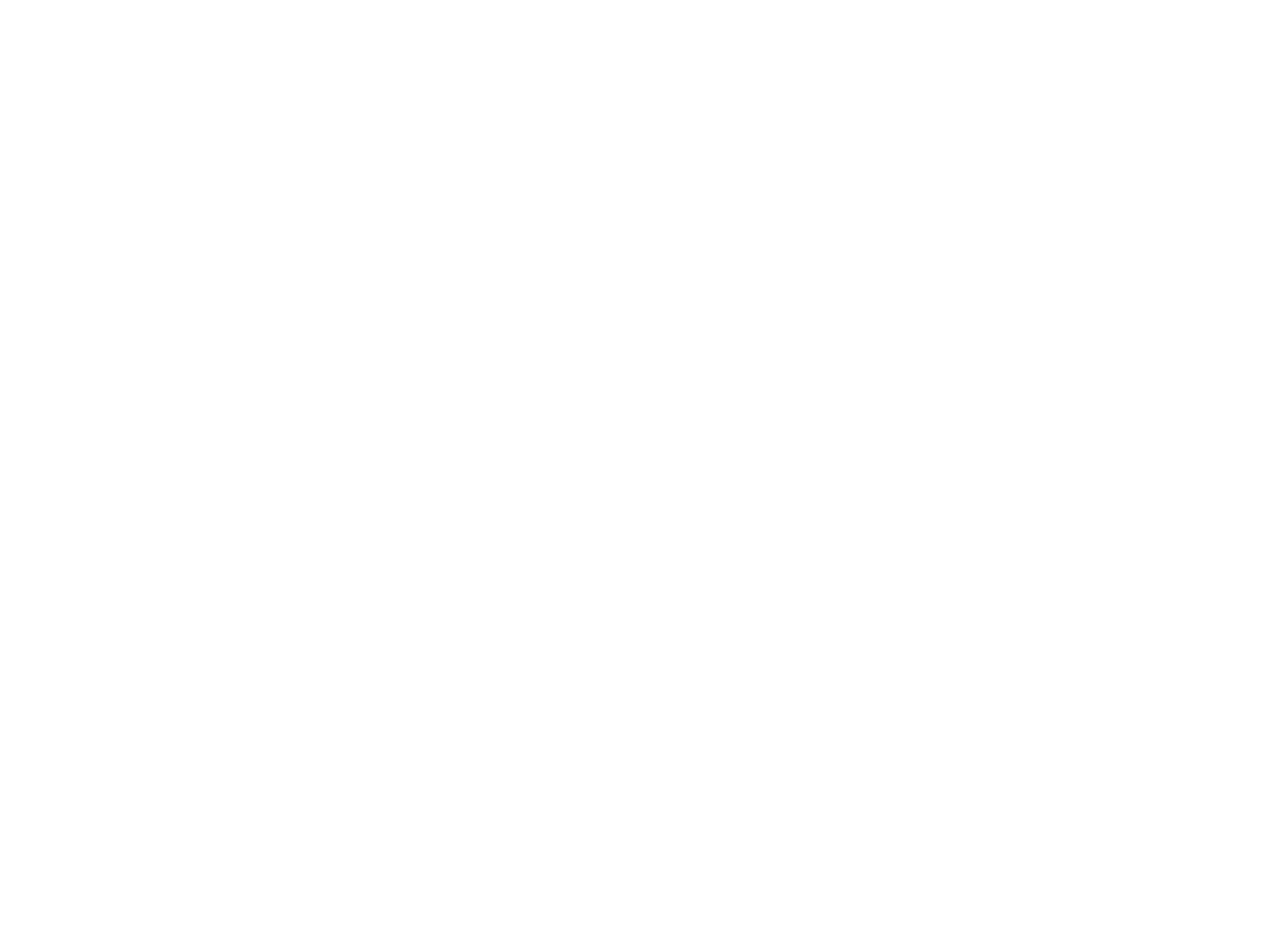
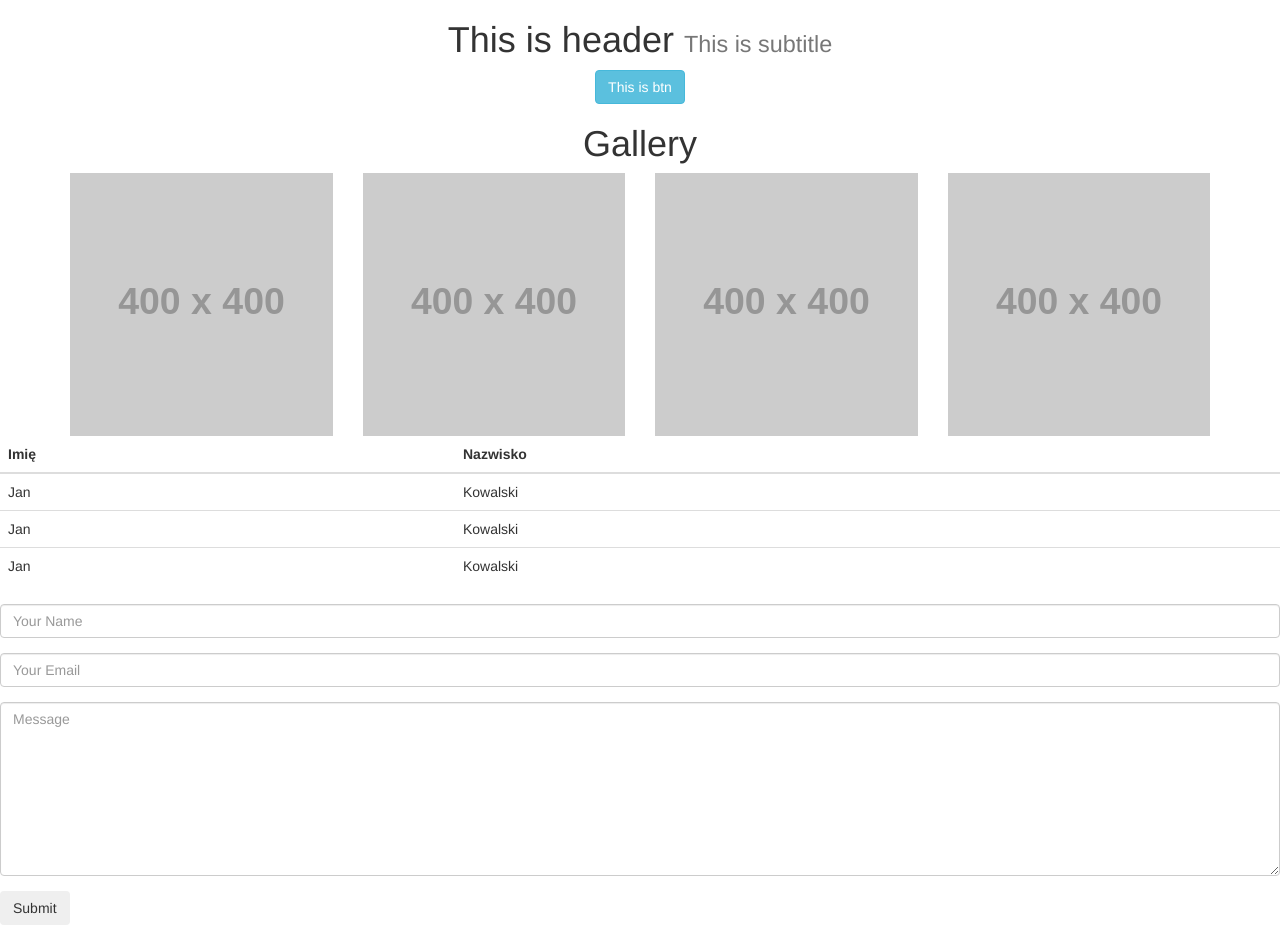
Before and after one commit to Mateusz-Kirmuc/kodilla_project_5_4, a plain HTML site: page index.html in a window 1280 px wide. Before the commit the page ends 800 px from the top, so only its background shows below. Drawn offline with nearby package versions, Linux system fonts and the light colour scheme; placeholder pictures from the web are drawn by us.

Commit message:
Copy code from kodilla project 5.3

```diff
--- a/index.html
+++ b/index.html
@@ -4,9 +4,67 @@
   <meta charset="UTF-8">
   <meta name="viewport" content="width=device-width, initial-scale=1.0">
   <meta http-equiv="X-UA-Compatible" content="ie=edge">
+  <link rel="stylesheet" href="https://maxcdn.bootstrapcdn.com/bootstrap/3.3.7/css/bootstrap.min.css">
+  <link rel="stylesheet" href="style.css">
   <title>Document</title>
 </head>
 <body>
-
+  <section class="text-center">
+    <h1>This is header <small>This is subtitle</small></h1>
+    <button class="btn btn-info">This is btn</button>
+  </section>
+  <section class="gallery text-center">
+    <h1>Gallery</h1>
+    <div class="gallery__imgs-container container">
+      <div class="row">
+        <div class="gallery__img-container col-sm-6 col-md-3 ">
+          <img src="http://via.placeholder.com/400x400" alt="" class="gallery__img img-responsive">
+        </div>
+        <div class="gallery__img-container col-sm-6 col-md-3">
+          <img src="http://via.placeholder.com/400x400" alt="" class="gallery__img img-responsive">
+        </div>
+        <div class="gallery__img-container col-sm-6 col-md-3">
+          <img src="http://via.placeholder.com/400x400" alt="" class="gallery__img img-responsive">
+        </div>
+        <div class="gallery__img-container col-sm-6 col-md-3">
+          <img src="http://via.placeholder.com/400x400" alt="" class="gallery__img img-responsive">
+        </div>
+      </div>
+    </div>
+  </section>
+  <table class="table">
+      <thead>
+        <tr>
+          <th>Imię</th>
+          <th>Nazwisko</th>
+        </tr>
+      </thead>
+      <tbody>
+        <tr>
+          <td>Jan</td>
+          <td>Kowalski</td>
+        </tr>
+        <tr>
+          <td>Jan</td>
+          <td>Kowalski</td>
+        </tr>
+        <tr>
+          <td>Jan</td>
+          <td>Kowalski</td>
+        </tr>
+      </tbody>
+    </table>
+  <form>
+    <div class="form-group">
+      <input type="text" class="form-control" type="text" placeholder="Your Name">
+    </div>
+    <div class="form-group">
+      <input type="text" class="form-control" placeholder="Your Email">
+    </div>
+    <div class="form-group">
+      <textarea name="name" rows="8" cols="80" placeholder="Message" class="form-control"></textarea>
+    </div>
+    <input type="submit" class="btn">
+  </form>
 </body>
 </html>
--- a/style.css
+++ b/style.css
@@ -0,0 +1,13 @@
+.gallery__img {
+  margin: 0 auto;
+}
+
+.gallery__img-container {
+  margin-bottom: 20px;
+}
+
+@media (min-width: 992px) {
+  .gallery__img-container {
+    margin-bottom: 0;
+  }
+}
```
